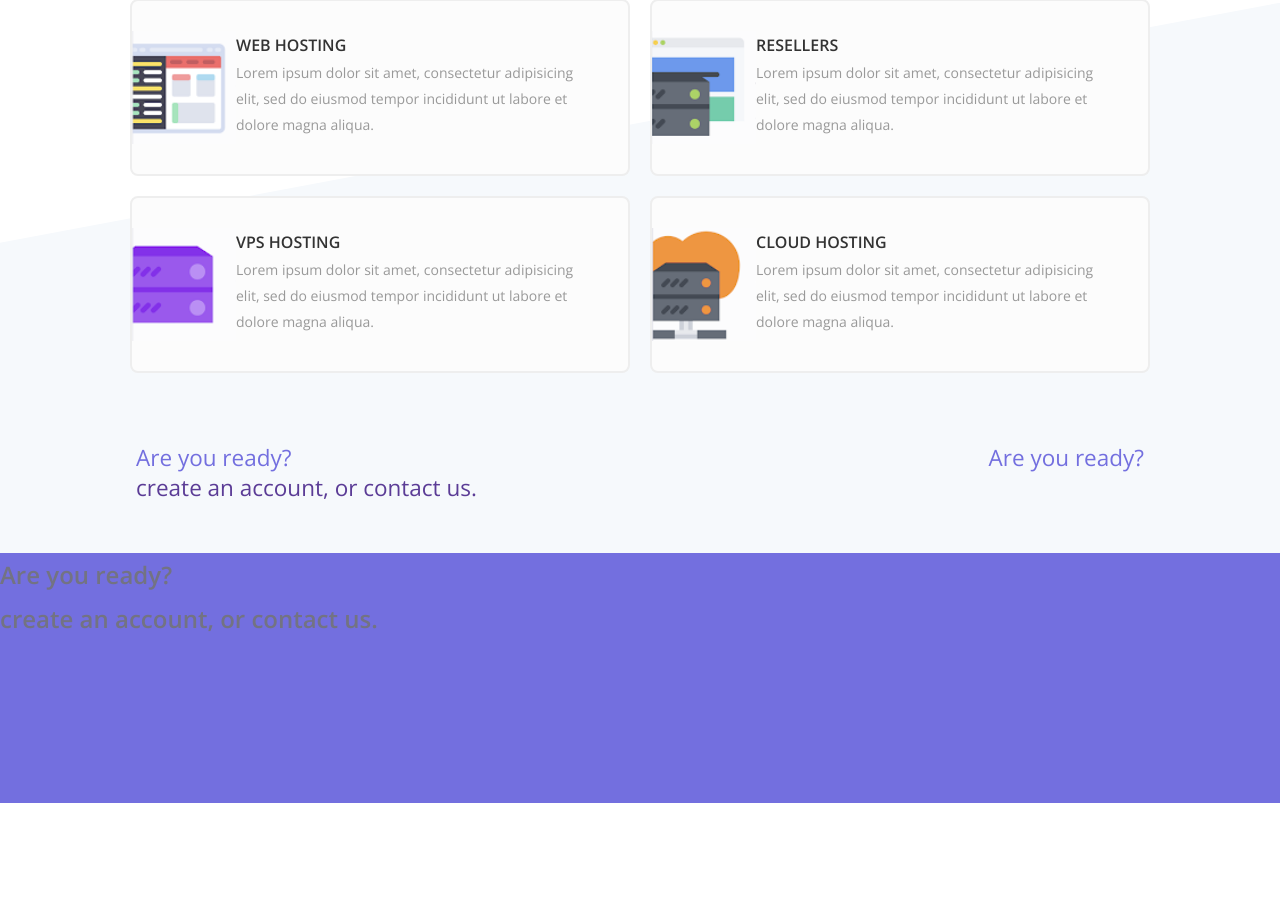
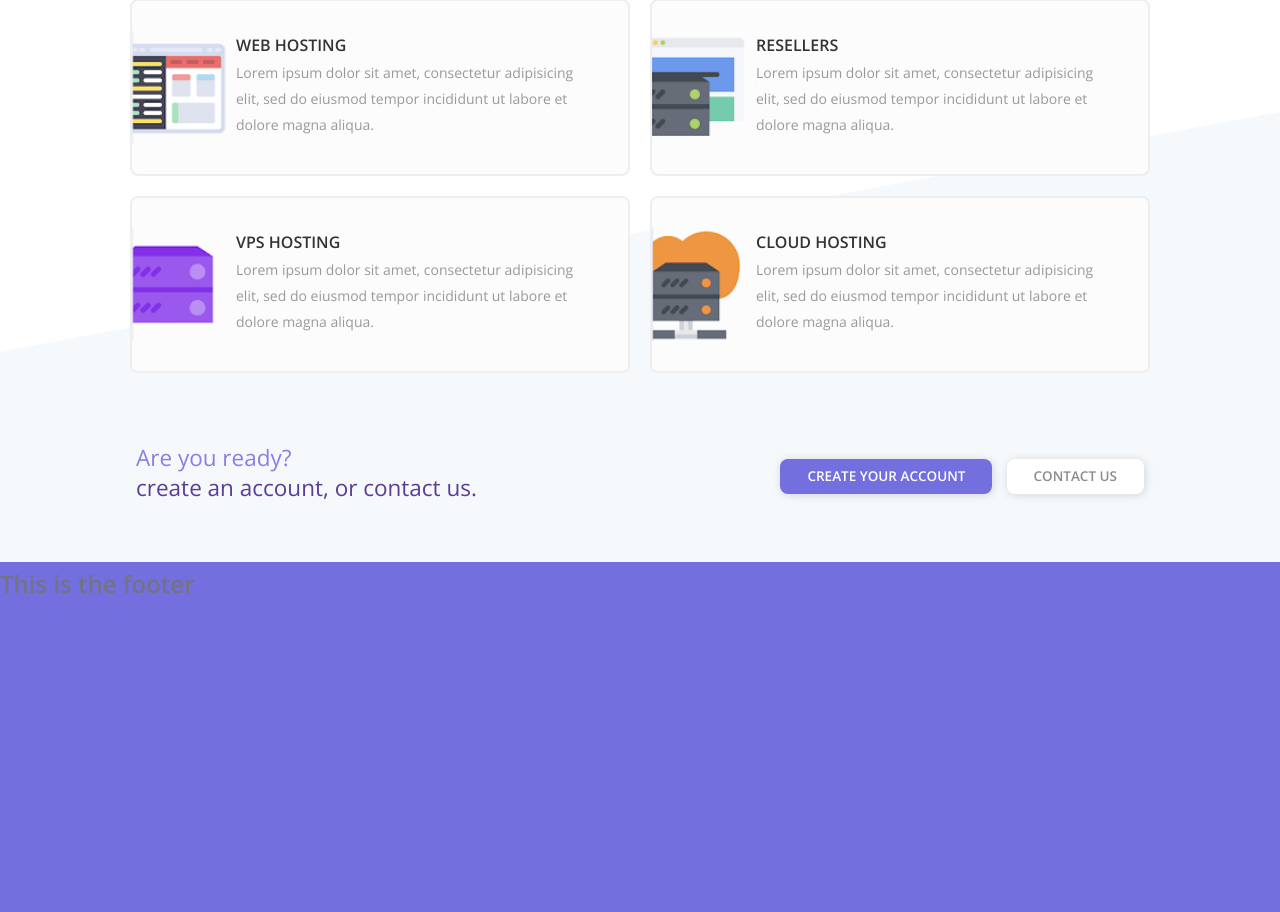
Before and after one commit to jeff-gosselin/thesis_proj, a PHP site: page / in a window 1280 px wide. Shown: the part 1155-2067 px from the top of the page. Before the commit the page ends 1958 px from the top, so only its background shows below. Run offline with PHP 8.4, Linux system fonts and the light colour scheme.

Commit message:
working on footer

```diff
--- a/css/index_styles.css
+++ b/css/index_styles.css
@@ -305,6 +305,7 @@ nav {
 	display: flex;
 	justify-content: space-between;
 	flex-direction: row;
+	flex-wrap: wrap;
 	margin: 0 auto;
 	padding: 4rem 0;
 	width: 80%;
@@ -316,7 +317,20 @@ nav {
 	font-weight: 300;
 	font-size: 2.25rem;
 	line-height: 3rem;
-	color: rgb(115, 111, 223);
+	color: rgb(132, 129, 226);
+}
+
+.buttons {
+	flex: 0 1 auto;
+	position: relative;
+	top: -1.75rem;
+	align-items: center;
+}
+
+.contact {
+	background-color: #fff;
+	color: rgb(140, 140, 140);
+	margin-left: 1rem;
 }
 
 .account-content > h2 span {
@@ -328,7 +342,7 @@ nav {
 /***** START: Footer *****/
 footer {
 	position: relative;
-	height: 250px;
+	height: 350px;
 	background-color: rgb(115, 111, 223);
 }
 
--- a/index.html
+++ b/index.html
@@ -98,7 +98,10 @@
 					Are you ready?<br>
 					<span>create an account, or contact us.</span>
 				</h2>
-				<h2>Are you ready?</h2>
+				<div class="buttons">
+					<a class="account-btn" href="#">Create your account</a>
+					<a class="account-btn contact" href="#">Contact us</a>
+				</div>
 			</div>
 		</section>
 
@@ -107,8 +110,7 @@
 			<div class="gray-bkg"></div>
 			<div class="footer-content">
 				<h2>
-					Are you ready?<br>
-					<span>create an account, or contact us.</span>
+					This is the footer
 				</h2>
 			</div>
 		</footer>
```
